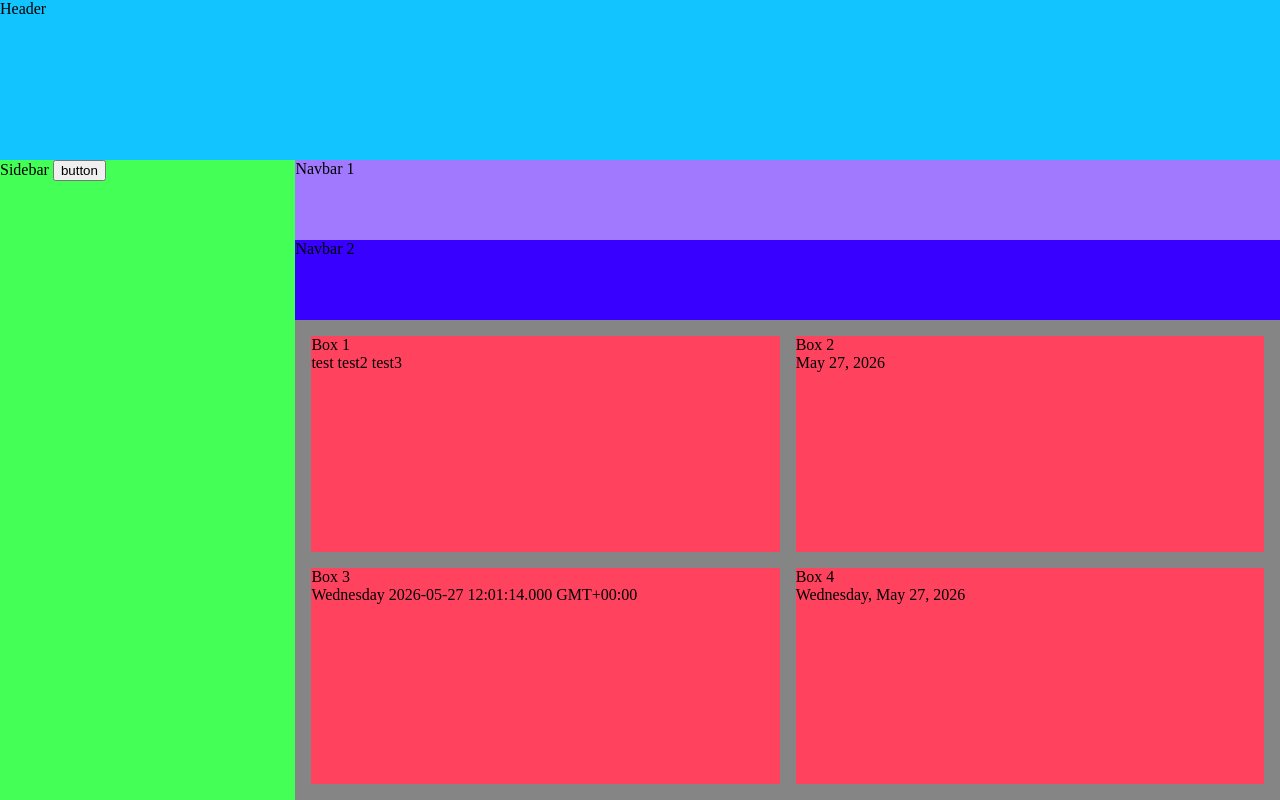
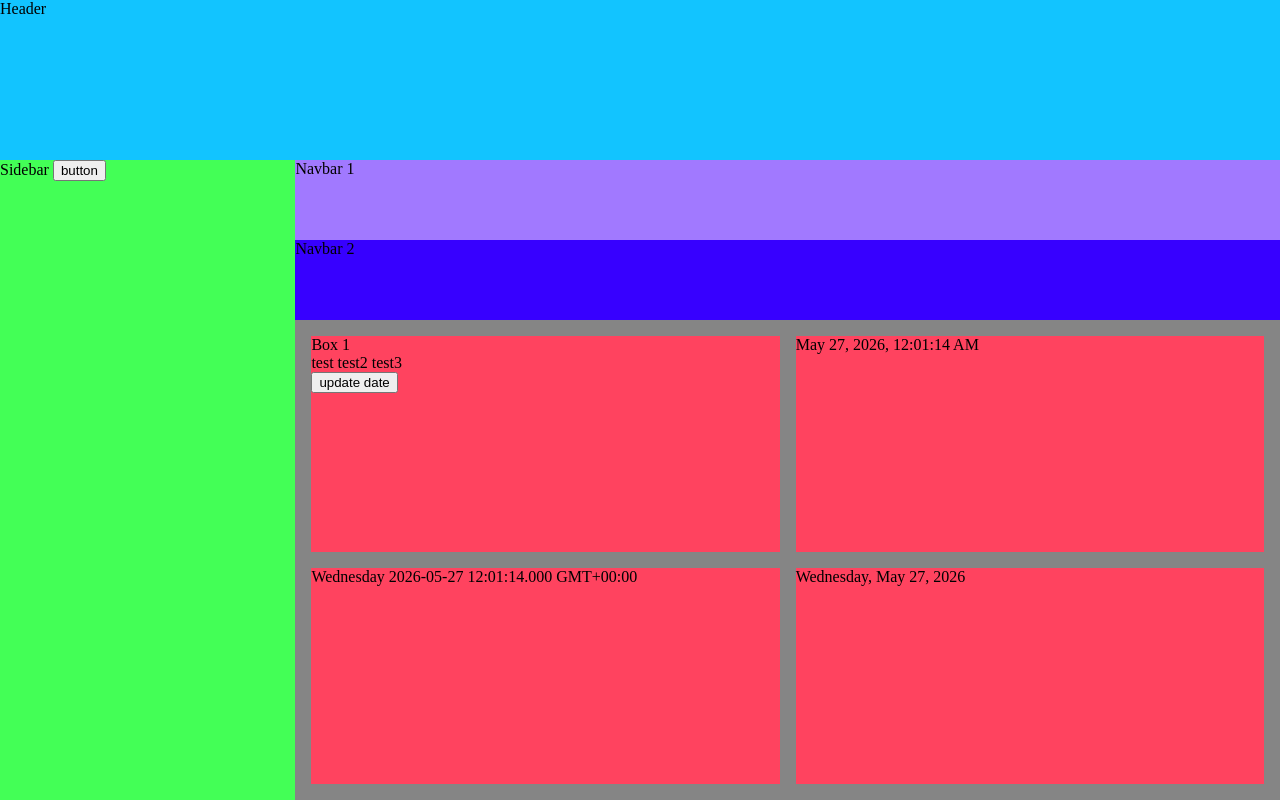
Before and after one commit to Edson-Quispe-jala/Bootcamp-FE, an Angular app in the folder signals/: page / in a window 1280 px wide. Built offline with nearby package versions, Linux system fonts and the light colour scheme.

Commit message:
add date pipe

```diff
--- a/signals/src/app/app.html
+++ b/signals/src/app/app.html
@@ -30,26 +30,26 @@
               {{item.name}}
           }
         </div>
+        <button (click)="updateDate()">
+          update date
+        </button>
       </div>
 
       <div class="box card">
-        Box 2
         <div>
-          {{ currentDate | date }}
+          {{ (currentDate()) | date }}
         </div>
       </div>
 
       <div class="box card">
-        Box 3
         <div>
-          {{ currentDate | date : "EEEE yyyy-MM-dd hh:mm:ss.SSS OOOO" }}
+          {{ (currentDate()) | date : "EEEE yyyy-MM-dd hh:mm:ss.SSS OOOO" }}
         </div>
       </div>
 
       <div class="box card">
-        Box 4
         <div>
-          {{ currentDate | date : "fullDate" }}
+          {{ (currentDate()) | date : "fullDate" }}
         </div>
       </div>
     </div>
--- a/signals/src/app/app.ts
+++ b/signals/src/app/app.ts
@@ -7,7 +7,7 @@ import { DatePipe, DATE_PIPE_DEFAULT_OPTIONS  } from "@angular/common";
   providers: [
     {
       provide: DATE_PIPE_DEFAULT_OPTIONS,
-      useValue: { dateFormat: "longDate" }
+      useValue: { dateFormat: "medium" }
     }
   ],
   templateUrl: './app.html',
@@ -17,7 +17,12 @@ export class App {
   protected readonly title = signal('signals');
   protected readonly hideSideBar = signal(false);
   protected readonly data = signal([{name: 'test'}, {name: 'test2'}, {name: 'test3'}]);
-  currentDate = new Date();
+  // currentDate = new Date();
+  protected readonly currentDate = signal(new Date());
+
+  updateDate() {
+    this.currentDate.set(new Date());
+  }
 
   openSideBar() {
     console.log(this.hideSideBar());
```
